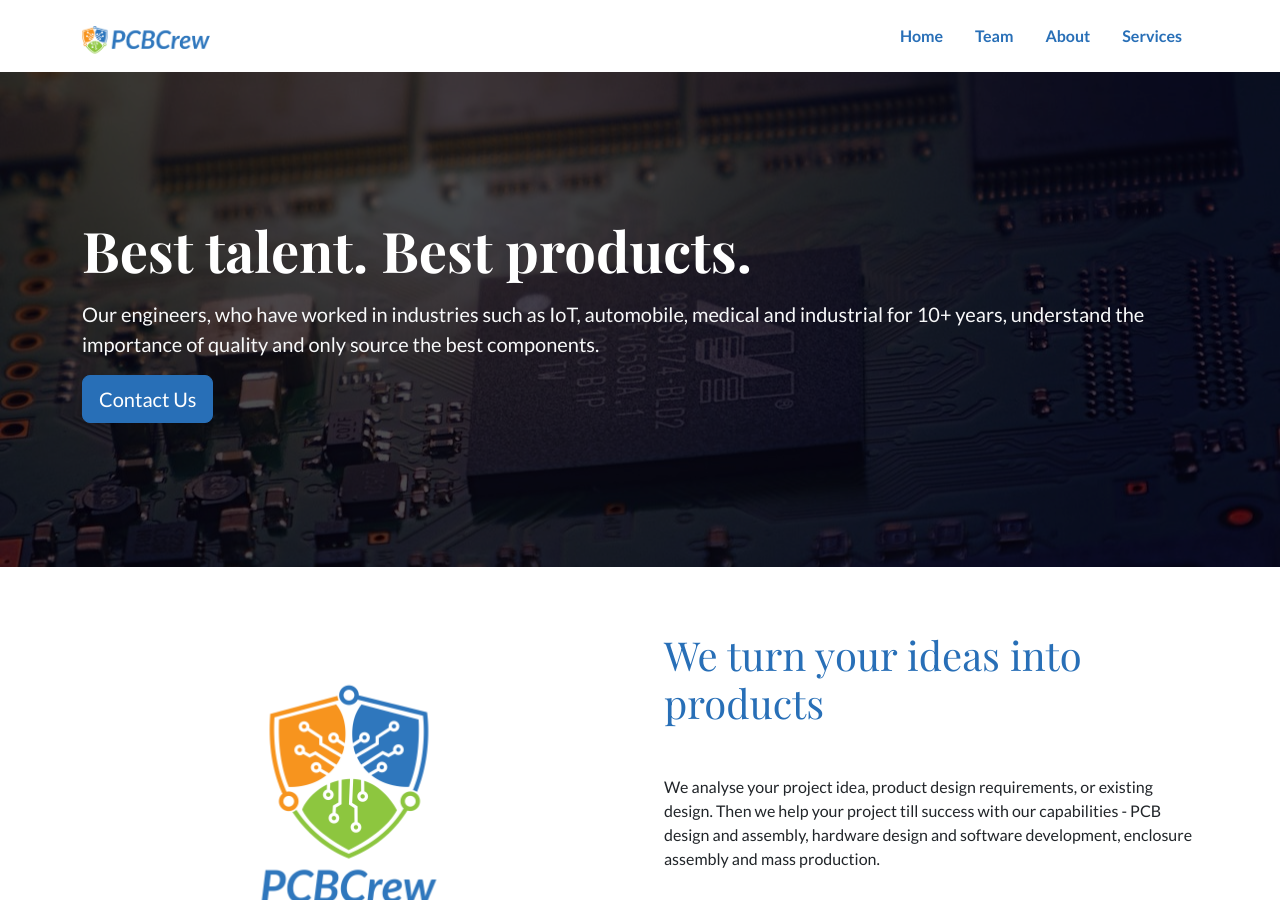
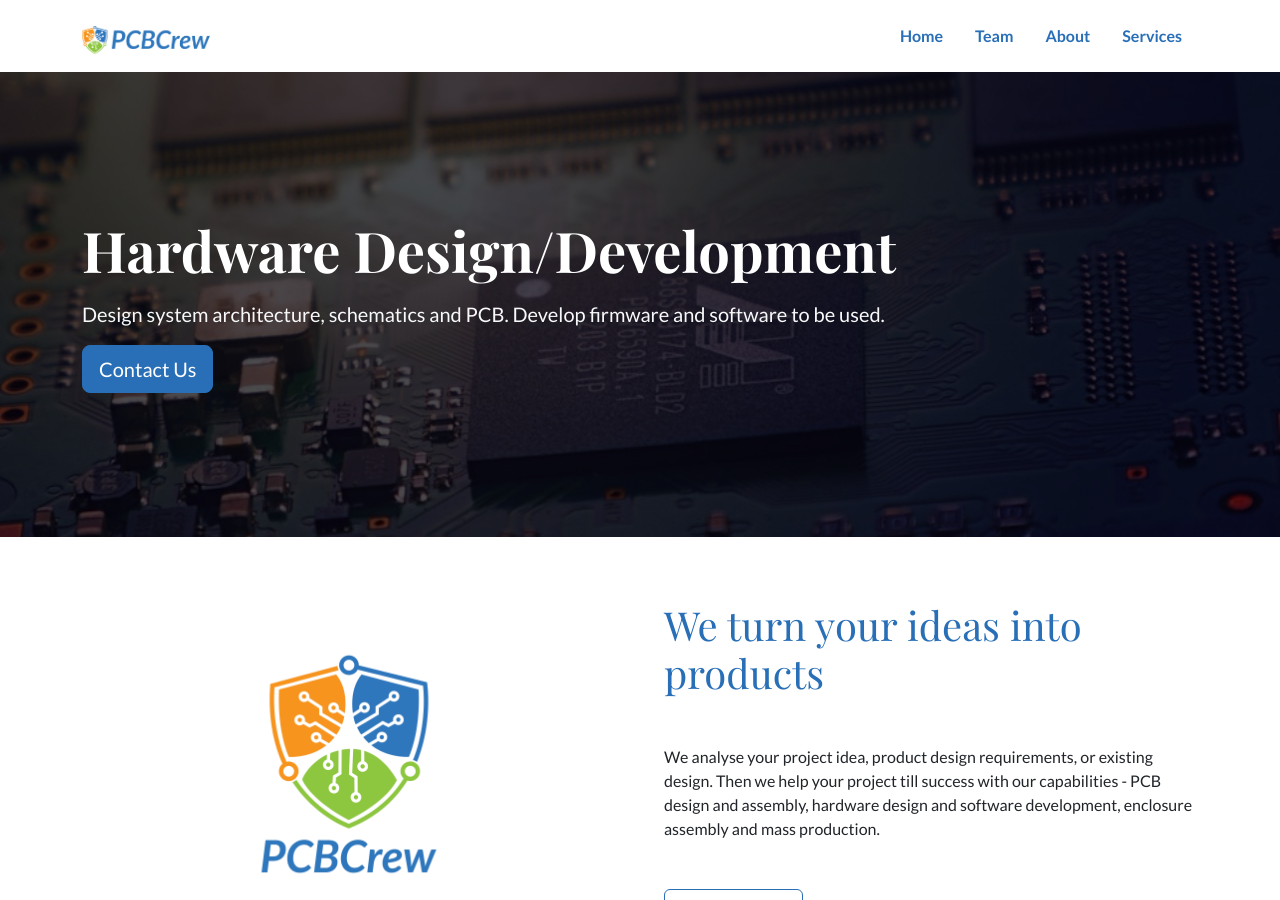
Before and after one commit to dumtux/dumtux.github.io, a Jekyll site: the page built from index.md, in a window 1280 px wide and 900 px high. Built offline with Jekyll 4.4.1, drawn with Linux system fonts in a browser that asks for light colours.

Commit message:
compress images.

```diff
--- a/_data/carousel.yaml
+++ b/_data/carousel.yaml
@@ -1,17 +1,17 @@
-- title: Welcome to PCBCrew
-  description: PCBCrew is the go-to service provider for all your hardware development and manufacturing needs. We offer the best in schematic design, PCB fabrication and assembly (PCBA), and firmware/software development for your hardware.
+- title: PCB Fabrication/Assembly
+  description: Pick the right factory for your budget/quality, we manage quick lead time by optimizing the BOM.
   image: "/assets/img/pcb2.jpg"
   action: Contact Us
   action_url: "#contact"
 
-- title: Best talent. Best products.
-  description: Our engineers, who have worked in industries such as IoT, automobile, medical and industrial for 10+ years, understand the importance of quality and only source the best components.
+- title: Hardware Design/Development
+  description: Design system architecture, schematics and PCB. Develop firmware and software to be used.
   action: Contact Us
   action_url: "#contact"
   image: "/assets/img/pcb3.jpg"
 
-- title: Committed to quality and affordability
-  description: Our commitment to quality and affordability makes us the go-to choice for all your PCB needs in China. Contact us today to learn more about how we can help you.
+- title: Save $ with Free Tech Consulting
+  description: Our PCB, hardware, and software engineers are waiting for you in the chatroom.
   action: Contact Us
   action_url: "#contact"
   image: "/assets/img/pcb4.jpg"
```
Also changed, not shown: assets/img/about.jpg, assets/img/pcb2.jpg, assets/img/pcb3.jpg, assets/img/pcb4.jpg, assets/img/services.jpg, assets/img/team.jpg.
